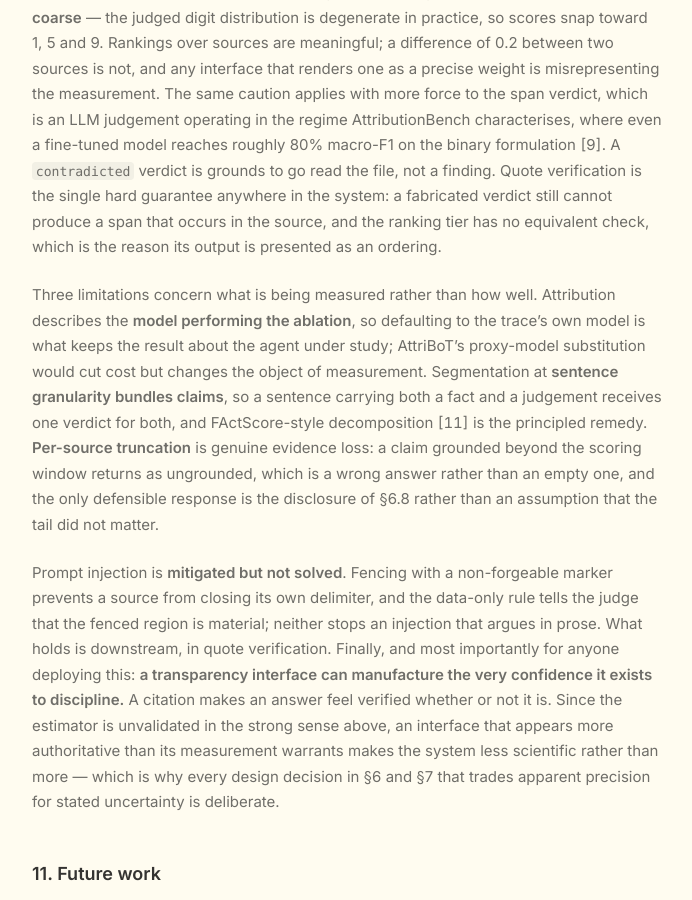
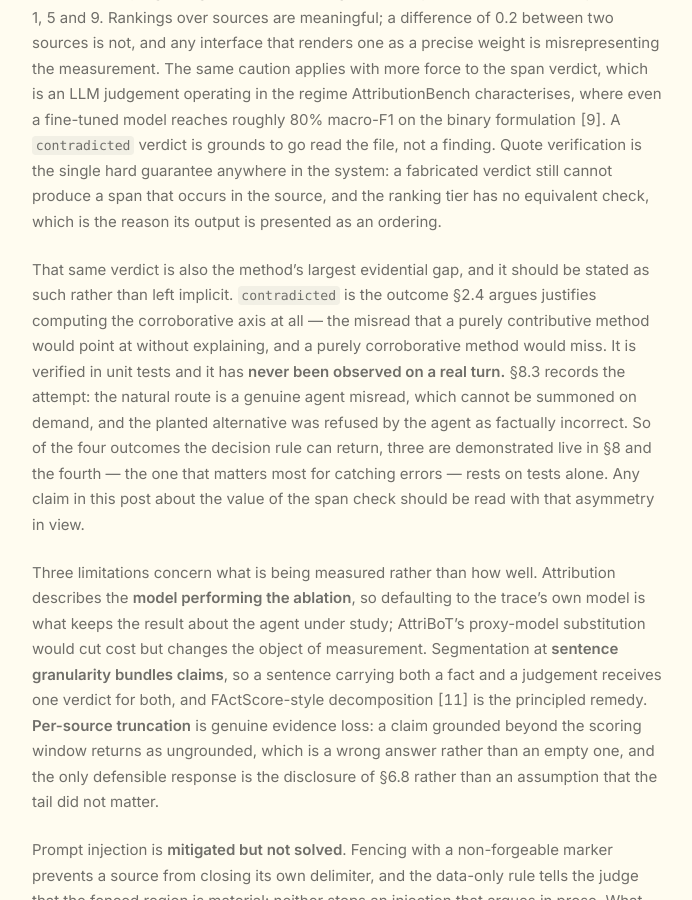
Before and after one commit to NISH1001/NISH1001.github.io, a Jekyll site: the page built from _posts/2026-07-30-response-provenance-agent-traceability.markdown, in a window 1280 px wide and 900 px high, scrolled down 41491 px. Shown: the whole window, without its empty margins (293-985 px from the left). Built offline with Jekyll 4.4.1, drawn with Linux system fonts in a browser that asks for light colours; some of the changed text lies outside the part shown.

Commit message:
Fix math rendering broken by smart quotes; state the contradicted gap in limitations
Disabling kramdown's math engine so KaTeX can find its own delimiters had a side effect
I missed: kramdown then treats $...$ as ordinary text and applies smartypants to it. So
every $d'$ and $d''$ became $d’$ and $d’’$, which KaTeX cannot parse — the complexity
formulas in 7.4 and 7.9 were rendering with unrecognised-character warnings. Replaced the
apostrophe primes with \prime. Ten KaTeX warnings to zero.

Also closes a promise the text made and did not keep. Section 8.3 said the contradiction
gap should be read alongside the limitations, but the limitations never named it. They now
say plainly that of the four outcomes the decision rule can return, three are demonstrated
live and the fourth — contradicted, the one that catches misreads and the reason the
corroborative axis is computed at all — rests on unit tests alone and has never been
observed on a real turn.

Widget titles now match their section names (Demo A, Demo B) rather than the earlier
"full pipeline" wording, which was left over from when the first widget covered only
Algorithm 4.

```diff
--- a/_posts/2026-07-30-response-provenance-agent-traceability.markdown
+++ b/_posts/2026-07-30-response-provenance-agent-traceability.markdown
@@ -1029,7 +1029,7 @@
 
 <div class="rp" id="rp">
   <div class="rp-bar">
-    <span class="rp-title">Response provenance — full pipeline</span>
+    <span class="rp-title">Demo A — the algorithm's internals</span>
     <span class="rp-badge">replay of a recorded run · no live model calls</span>
   </div>
 
@@ -1975,6 +1975,17 @@
 that occurs in the source, and the ranking tier has no equivalent check, which is the reason its
 output is presented as an ordering.
 
+That same verdict is also the method's largest evidential gap, and it should be stated as such
+rather than left implicit. `contradicted` is the outcome §2.4 argues justifies computing the
+corroborative axis at all — the misread that a purely contributive method would point at without
+explaining, and a purely corroborative method would miss. It is verified in unit tests and it has
+**never been observed on a real turn.** §8.3 records the attempt: the natural route is a genuine
+agent misread, which cannot be summoned on demand, and the planted alternative was refused by the
+agent as factually incorrect. So of the four outcomes the decision rule can return, three are
+demonstrated live in §8 and the fourth — the one that matters most for catching errors — rests on
+tests alone. Any claim in this post about the value of the span check should be read with that
+asymmetry in view.
+
 Three limitations concern what is being measured rather than how well. Attribution describes the
 **model performing the ablation**, so defaulting to the trace's own model is what keeps the result
 about the agent under study; AttriBoT's proxy-model substitution would cut cost but changes the
```
Also changed, not shown: other parts of _posts/2026-07-30-response-provenance-agent-traceability.markdown (+8 -8 lines).
